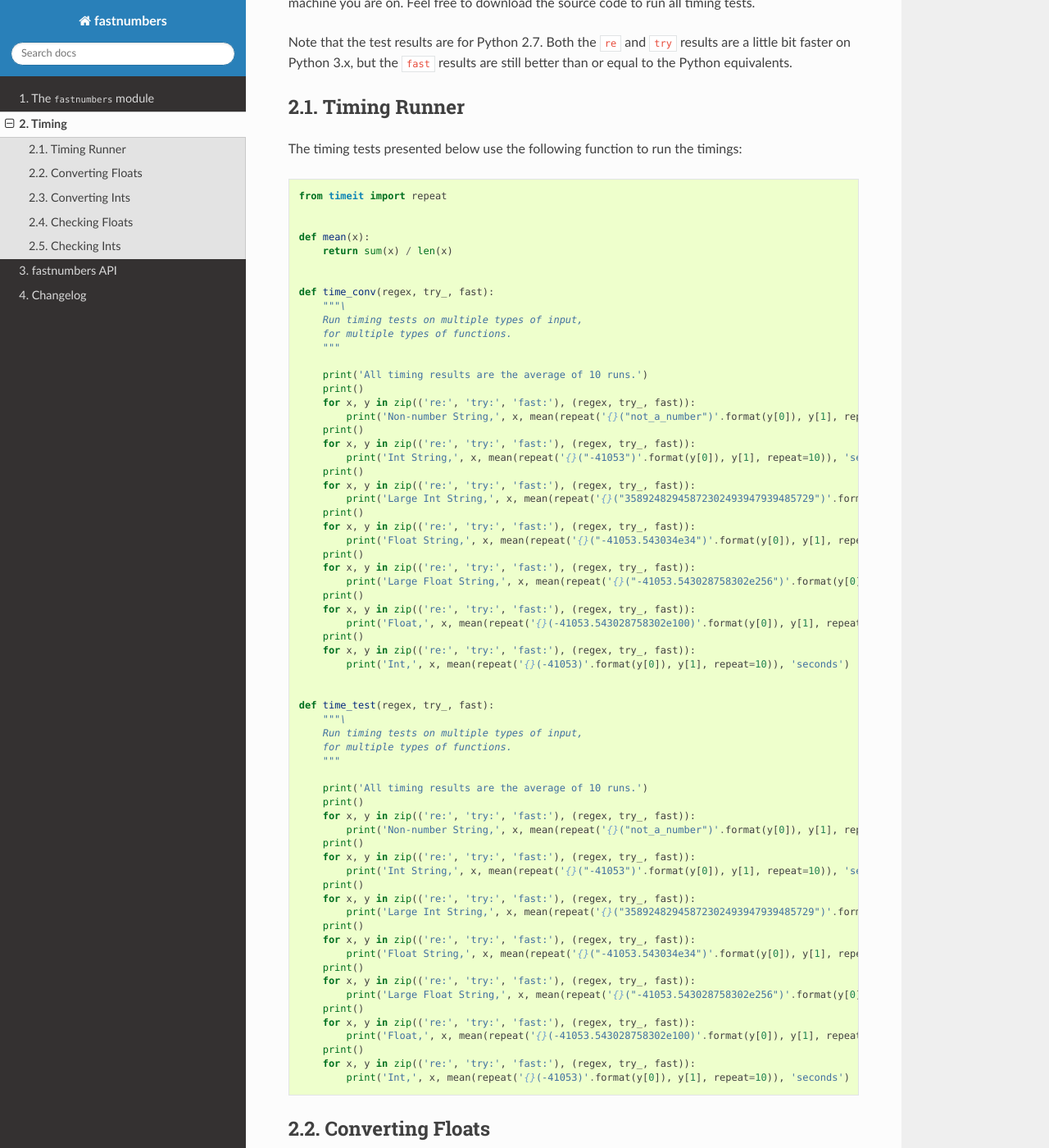
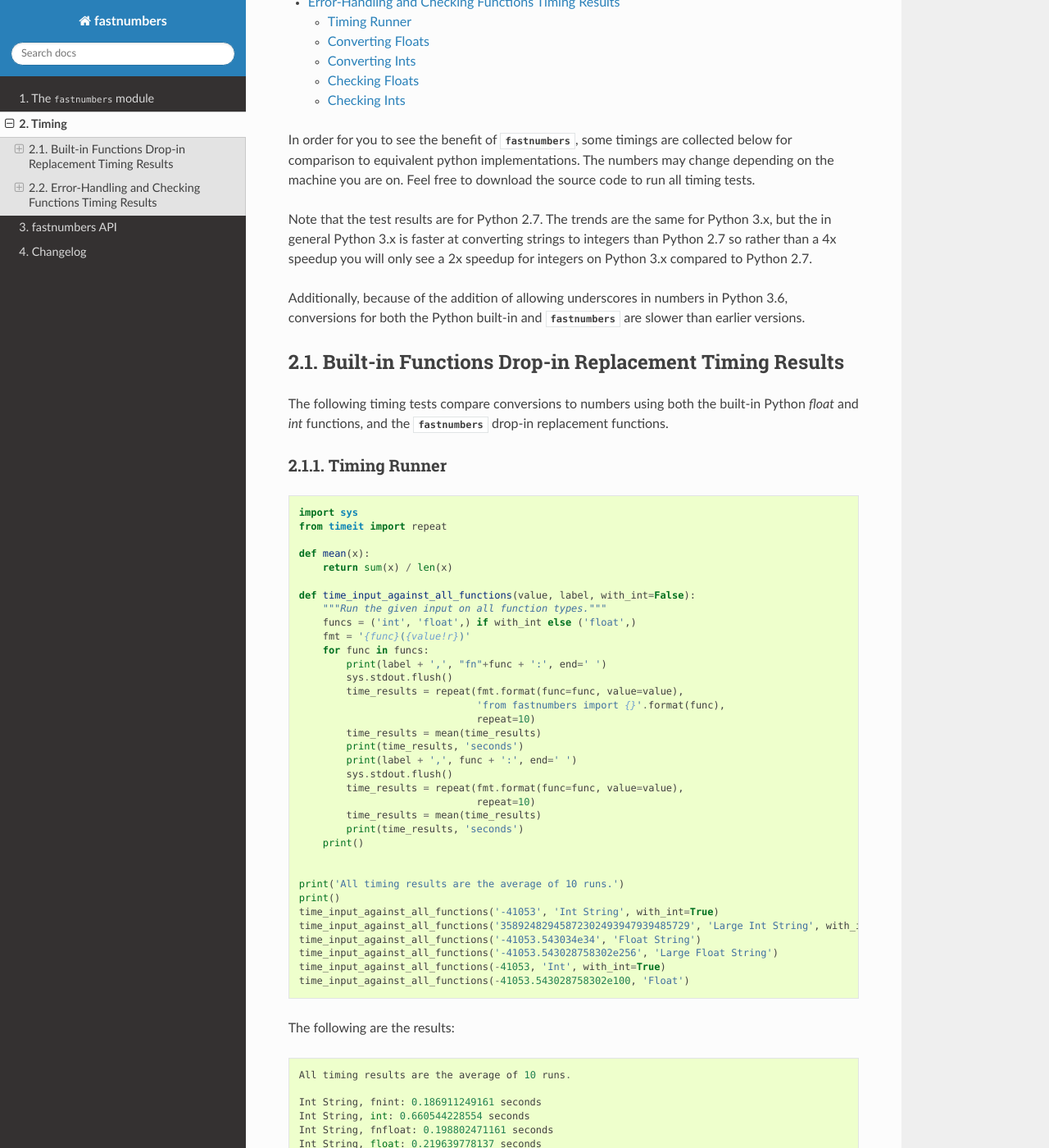
Before and after one commit to SethMMorton/fastnumbers, a Sphinx documentation site: the page built from docs/source/timing.rst, in a window 1280 px wide and 1400 px high, scrolled down 217 px. Shown: the whole window at 82% size. Built offline with Sphinx 7.4.7 and the Read the Docs theme 2.0.0, drawn with Linux system fonts in a browser that asks for light colours; some of the changed text lies outside the part shown.

Commit message:
Made documentation great again.

```diff
--- a/docs/source/api.rst
+++ b/docs/source/api.rst
@@ -5,6 +5,9 @@
 
 fastnumbers API
 ===============
+
+.. contents::
+    :local:
 
 The "Built-In Replacement" Functions
 ------------------------------------
--- a/docs/source/timing.rst
+++ b/docs/source/timing.rst
@@ -6,17 +6,108 @@
 Timing
 ======
 
-In order for you to see the benefit of ``fastnumbers``, some timings
+.. contents::
+    :local:
+
+In order for you to see the benefit of :mod:`fastnumbers`, some timings
 are collected below for comparison to equivalent python implementations.
 The numbers may change depending on the machine you are on. Feel free
 to download the source code to run all timing tests.
 
-Note that the test results are for Python 2.7. Both the ``re`` and ``try``
-results are a little bit faster on Python 3.x, but the ``fast`` results are
-still better than or equal to the Python equivalents.
+Note that the test results are for Python 2.7. The trends are the
+same for Python 3.x, but the in general Python 3.x is faster at converting
+strings to integers than Python 2.7 so rather than a 4x speedup you will
+only see a 2x speedup for integers on Python 3.x compared to Python 2.7.
+
+Additionally, because of the addition of allowing underscores in numbers
+in Python 3.6, conversions for both the Python built-in and :mod:`fastnumbers`
+are slower than earlier versions.
+
+Built-in Functions Drop-in Replacement Timing Results
+-----------------------------------------------------
+
+The following timing tests compare conversions to numbers using
+both the built-in Python *float* and *int* functions, and the
+:mod:`fastnumbers` drop-in replacement functions.
 
 Timing Runner
--------------
++++++++++++++
+
+.. code-block:: python
+
+    import sys
+    from timeit import repeat
+
+    def mean(x):
+        return sum(x) / len(x)
+
+    def time_input_against_all_functions(value, label, with_int=False):
+        """Run the given input on all function types."""
+        funcs = ('int', 'float',) if with_int else ('float',)
+        fmt = '{func}({value!r})'
+        for func in funcs:
+            print(label + ',', "fn"+func + ':', end=' ')
+            sys.stdout.flush()
+            time_results = repeat(fmt.format(func=func, value=value),
+                                  'from fastnumbers import {}'.format(func),
+                                  repeat=10)
+            time_results = mean(time_results)
+            print(time_results, 'seconds')
+            print(label + ',', func + ':', end=' ')
+            sys.stdout.flush()
+            time_results = repeat(fmt.format(func=func, value=value),
+                                  repeat=10)
+            time_results = mean(time_results)
+            print(time_results, 'seconds')
+        print()
+
+
+    print('All timing results are the average of 10 runs.')
+    print()
+    time_input_against_all_functions('-41053', 'Int String', with_int=True)
+    time_input_against_all_functions('35892482945872302493947939485729', 'Large Int String', with_int=True)
+    time_input_against_all_functions('-41053.543034e34', 'Float String')
+    time_input_against_all_functions('-41053.543028758302e256', 'Large Float String')
+    time_input_against_all_functions(-41053, 'Int', with_int=True)
+    time_input_against_all_functions(-41053.543028758302e100, 'Float')
+
+The following are the results::
+
+    All timing results are the average of 10 runs.
+
+    Int String, fnint: 0.186911249161 seconds
+    Int String, int: 0.660544228554 seconds
+    Int String, fnfloat: 0.198802471161 seconds
+    Int String, float: 0.219639778137 seconds
+
+    Large Int String, fnint: 0.574236178398 seconds
+    Large Int String, int: 0.854444551468 seconds
+    Large Int String, fnfloat: 0.681066322327 seconds
+    Large Int String, float: 0.637784719467 seconds
+
+    Float String, fnfloat: 0.252382349968 seconds
+    Float String, float: 0.542794394493 seconds
+
+    Large Float String, fnfloat: 1.09777746201 seconds
+    Large Float String, float: 0.96131811142 seconds
+
+    Int, fnint: 0.153172326088 seconds
+    Int, int: 0.191195559502 seconds
+    Int, fnfloat: 0.157608604431 seconds
+    Int, float: 0.182482266426 seconds
+
+    Float, fnfloat: 0.141705727577 seconds
+    Float, float: 0.185694789886 seconds
+
+Error-Handling and Checking Functions Timing Results
+----------------------------------------------------
+
+The following timing tests are for the functions that convert
+input to numbers but adds extra error-handing, and also the functions
+that check that an input can be converted to a number.
+
+Timing Runner
++++++++++++++
 
 The timing tests presented below use the following function to run the timings:
 
@@ -89,7 +180,7 @@ The timing tests presented below use the following function to run the timings:
             print('Int,', x, mean(repeat('{}(-41053)'.format(y[0]), y[1], repeat=10)), 'seconds')
 
 Converting Floats
------------------
++++++++++++++++++
 
 The code to perform the `float` conversion timings is given below:
 
@@ -156,7 +247,7 @@ The following are the results::
     Int, fast: 0.140902447701 seconds
 
 Converting Ints
----------------
++++++++++++++++
 
 The code to perform the `int` conversion timings is given below:
 
@@ -223,7 +314,7 @@ The following are the results::
     Int, fast: 0.130790877342 seconds
 
 Checking Floats
----------------
++++++++++++++++
 
 The code to perform the `float` checking timings is given below:
 
@@ -288,7 +379,7 @@ The following are the results::
     Int, fast: 0.138587331772 seconds
 
 Checking Ints
--------------
++++++++++++++
 
 The code to perform the `int` checking timings is given below:
 
--- a/setup.py
+++ b/setup.py
@@ -10,8 +10,7 @@ from os.path import join, abspath
 from setuptools import setup, Extension
 
 
-DESCRIPTION = ("Efficiently perform string to number type "
-               "conversion with error handling.")
+DESCRIPTION = "Super-fast and clean conversions to numbers."
 try:
     with open('README.rst') as fl:
         LONG_DESCRIPTION = fl.read()
```
Also changed, not shown: README.rst (+46 -60 lines), docs/source/intro.rst (+11 -39 lines), 2 other files.
